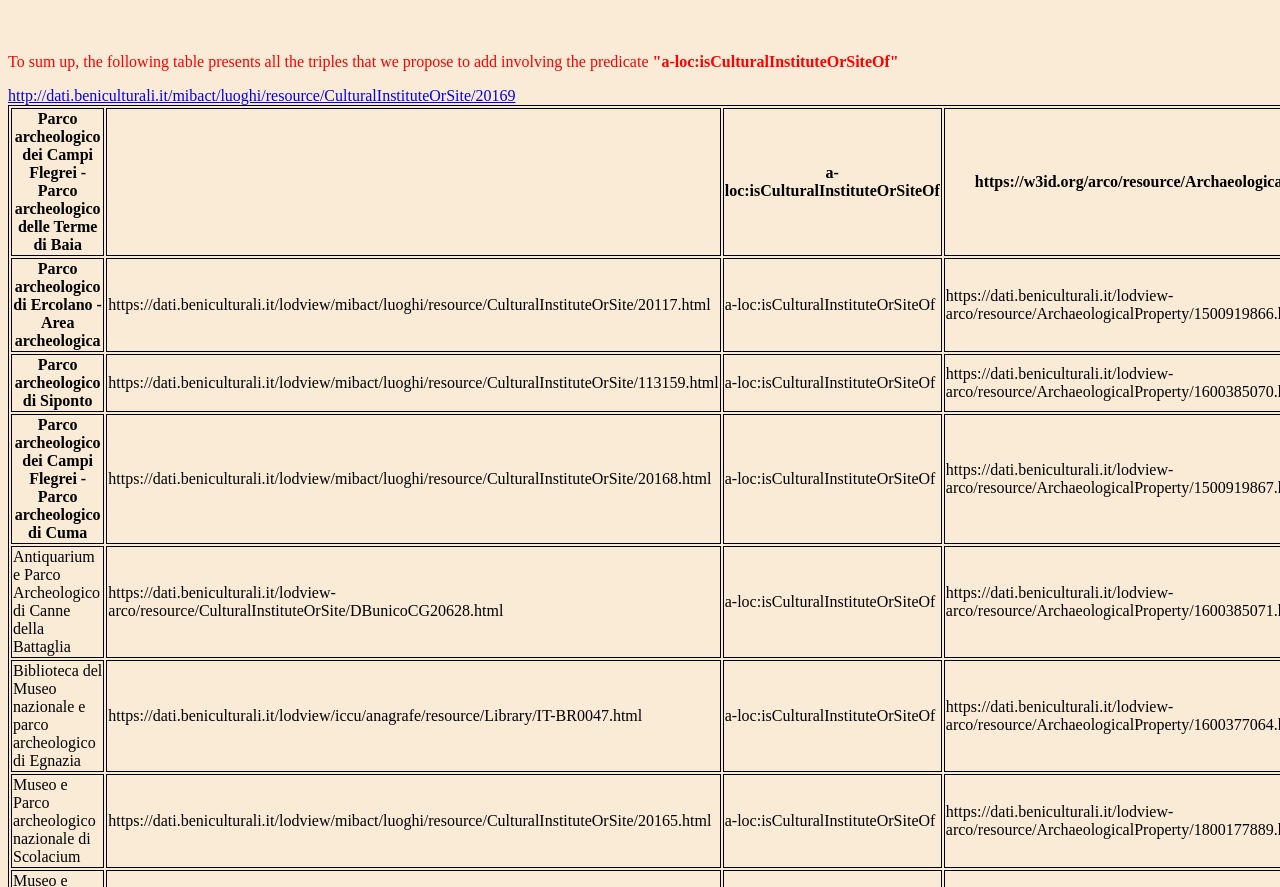
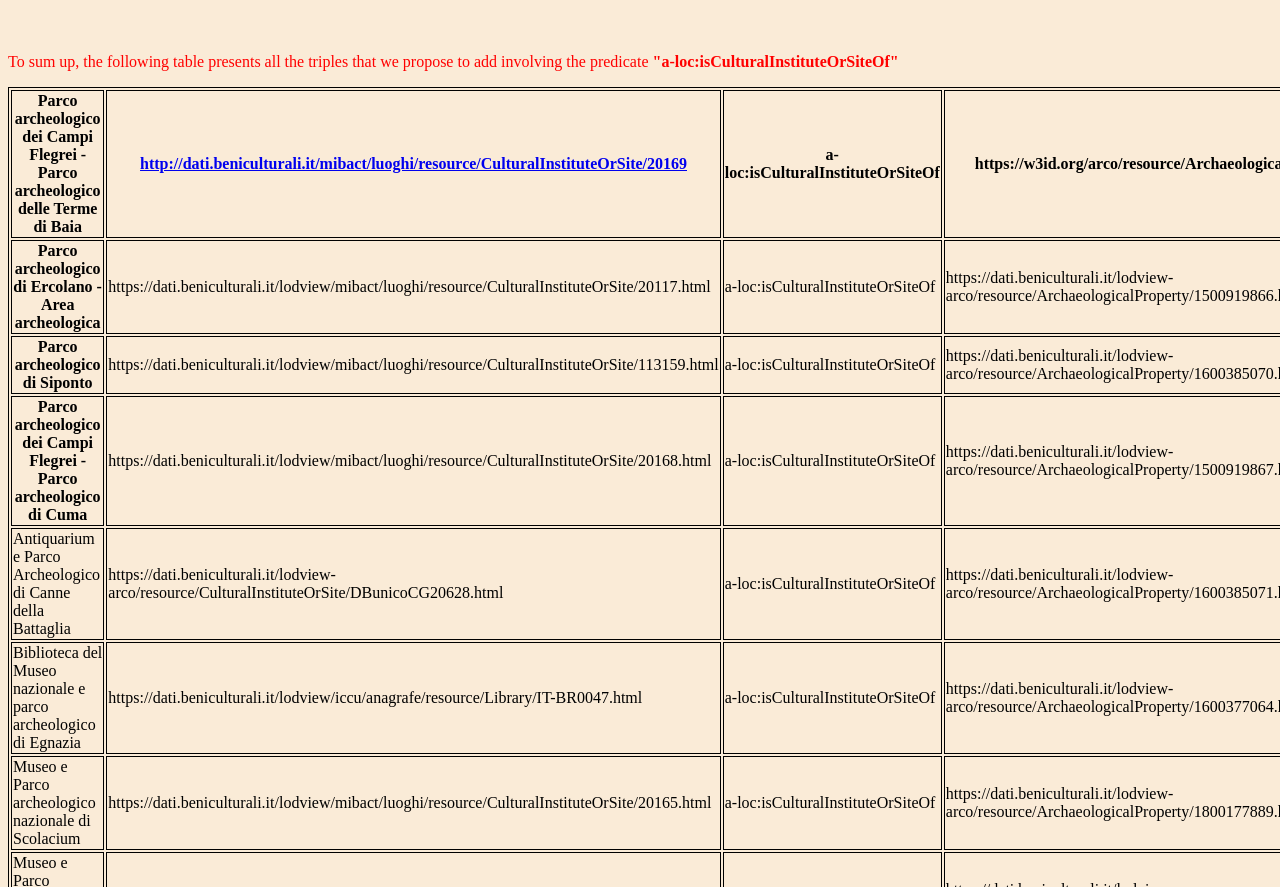
Before and after one commit to olgabenassii/olgabenassii.github.io, a plain HTML site: page third.html in a window 1280 px wide. Shown: the part 3035-3922 px from the top of the page. Drawn offline with Linux system fonts and the light colour scheme.

Commit message:
Update third.html

```diff
--- a/third.html
+++ b/third.html
@@ -104,7 +104,7 @@ table, th, td {
 <table style="width:100%">
   <tr>
    <th>Parco archeologico dei Campi Flegrei - Parco archeologico delle Terme di Baia</th>
-    <th></th><a href="http://dati.beniculturali.it/mibact/luoghi/resource/CulturalInstituteOrSite/20169 ">http://dati.beniculturali.it/mibact/luoghi/resource/CulturalInstituteOrSite/20169</a></th>
+    <th><a href="http://dati.beniculturali.it/mibact/luoghi/resource/CulturalInstituteOrSite/20169 ">http://dati.beniculturali.it/mibact/luoghi/resource/CulturalInstituteOrSite/20169</a></th>
 
     <th>a-loc:isCulturalInstituteOrSiteOf
 </th>
```
